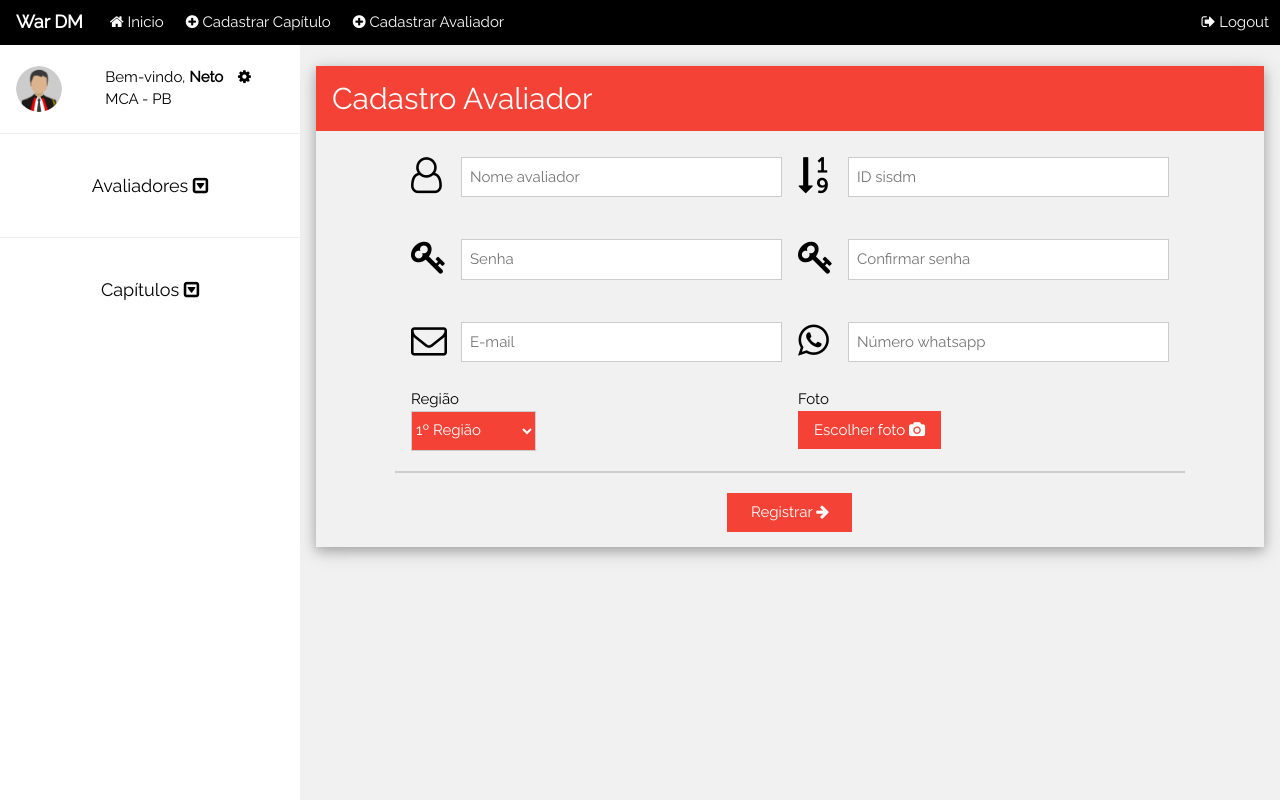
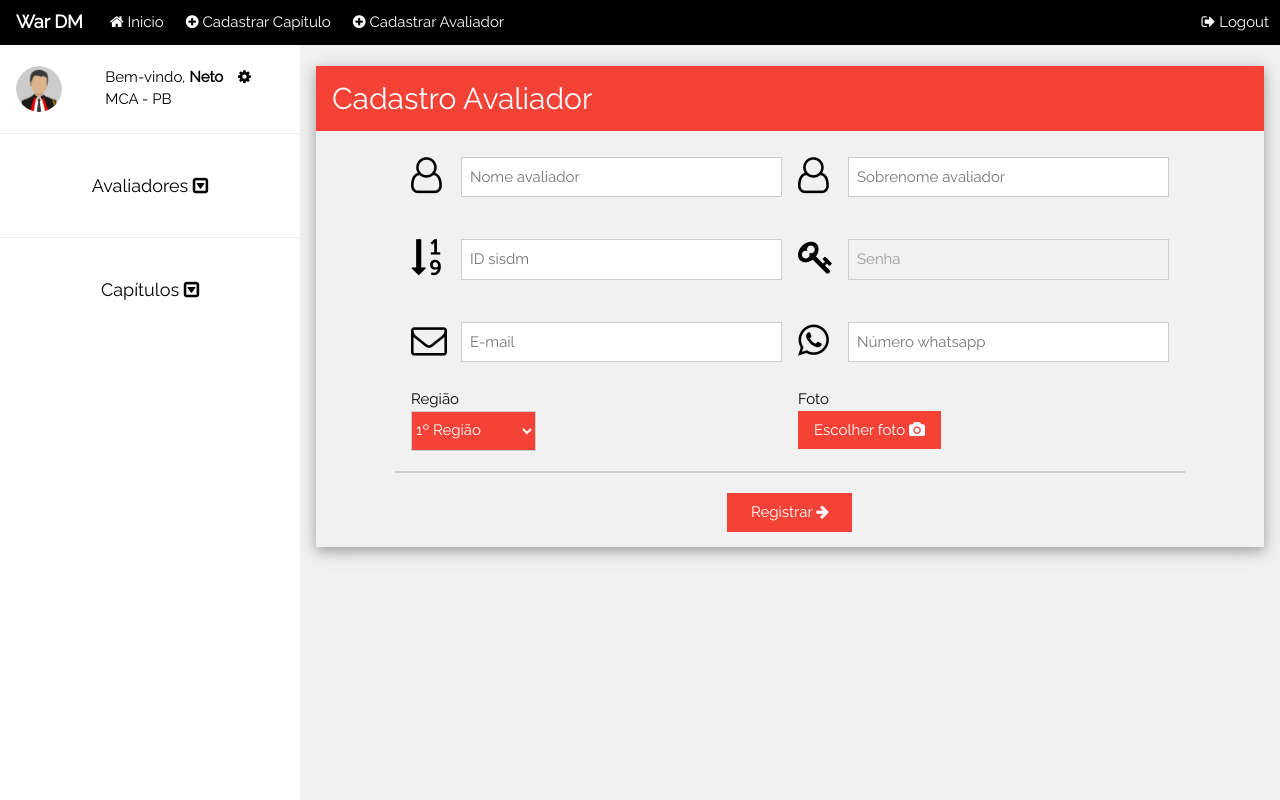
Before and after one commit to Nelho/war_dm, a Django app: page /avaliador/cadastro/ in a window 1280 px wide. Run offline with Django 3.2, Linux system fonts and the light colour scheme; some libraries are stand-ins or nearby versions.

Commit message:
cadastro de capítulo com senha default

```diff
--- a/avaliador/forms.py
+++ b/avaliador/forms.py
@@ -11,9 +11,9 @@ class AvaliadorForm(forms.Form):
 		("R7", "7º Região"),
 		)
 	nome = forms.CharField(label="Nome", max_length=50, widget=forms.TextInput())
+	sobrenome = forms.CharField(label="Sobrenome", max_length=50, widget=forms.TextInput())
 	login = forms.CharField(label="Identidade DeMolay", max_length=50, widget=forms.NumberInput())
-	senha = forms.CharField(label="senha", max_length=50, widget=forms.PasswordInput())
-	confirmar_senha = forms.CharField(label="confirmar_senha", max_length=50, widget=forms.PasswordInput())
+	senha = forms.CharField(label="senha", max_length=50, widget=forms.TextInput())
 	email = forms.CharField(widget=forms.EmailInput())
 	telefone = forms.CharField(label="telefone", max_length=20, widget=forms.TextInput())
 	regiao = forms.ChoiceField(label="região", choices=REGIONS_CHOICES)
--- a/avaliador/views.py
+++ b/avaliador/views.py
@@ -13,13 +13,10 @@ def cadastroAvaliador(request):
 	if request.method == "POST":
 		form = AvaliadorForm(request.POST, request.FILES)
 		if form.is_valid():
+			form_nome = form.cleaned_data["nome"]
+			form_sobrenome = form.cleaned_data["sobrenome"]
+			form_login = form.cleaned_data["login"]
 			form_senha = form.cleaned_data["senha"]
-			form_confirmar_senha = form.cleaned_data["confirmar_senha"]
-			if form_senha != form_confirmar_senha:
-				context = {"form": form}
-				return render(request, "avaliador/cadastro_avaliador.html", context=context)
-			form_nome = form.cleaned_data["nome"]
-			form_login = form.cleaned_data["login"]
 			form_regiao = form.cleaned_data["regiao"]
 			form_email = form.cleaned_data["email"]
 			form_telefone = form.cleaned_data["telefone"]
@@ -28,7 +25,7 @@ def cadastroAvaliador(request):
 			#form_foto.name = form_login + form_foto.name[form_foto.name.find("."):]
 
 			new_user = User.objects.create_user(form_login, password=form_senha,
-				first_name=form_nome, email=form_email)
+				first_name=form_nome, last_name=form_sobrenome, email=form_email)
 			new_user.save()
 			new_usuario = Usuario(user=new_user,
 				regiao=form_regiao,
--- a/templates/avaliador/cadastro_avaliador.html
+++ b/templates/avaliador/cadastro_avaliador.html
@@ -38,7 +38,7 @@
 			  		        	<div class="w3-row w3-section">
 			  		          	<div class="w3-col" style="width:50px"><i class="w3-xxlarge fa fa-user-o"></i></div>
 			  		            	<div class="w3-rest">
-			  		            		{{form.nome|add_class:"w3-input w3-border"|attr:"placeholder:Nome avaliador"}}
+			  		            		{{form.nome|add_class:"w3-input w3-border"|attr:"placeholder:Nome avaliador"|attr:"id:nome"}}
 			  		            	</div>
 			  		        	</div>
 
@@ -46,9 +46,9 @@
 
 			  		        <div class="w3-half">
 			  		        	<div class="w3-row w3-section">
-			  		          	<div class="w3-col" style="width:50px"><i class="w3-xxlarge fa fa-sort-numeric-asc"></i></div>
+			  		          	<div class="w3-col" style="width:50px"><i class="w3-xxlarge fa fa-user-o"></i></div>
 			  		            	<div class="w3-rest">
-			  		            		{{form.login|add_class:"w3-input w3-border"|attr:"placeholder:ID sisdm"}}
+			  		            		{{form.sobrenome|add_class:"w3-input w3-border"|attr:"placeholder:Sobrenome avaliador"}}
 			  		            	</div>
 			  		        	</div>
 
@@ -56,11 +56,12 @@
 			  		      </div>
 
 			  		      <div class="w3-row-padding">
+
 			  		      	<div class="w3-half">
 			  		      		<div class="w3-row w3-section">
-			  		          	<div class="w3-col" style="width:50px"><i class="w3-xxlarge fa fa-key"></i></div>
+			  		      	  	<div class="w3-col" style="width:50px"><i class="w3-xxlarge fa fa-sort-numeric-asc"></i></div>
 			  		      	    	<div class="w3-rest">
-			  		            		{{form.senha|add_class:"w3-input w3-border"|attr:"placeholder:Senha"|attr:"id:senha"}}
+			  		      	    		{{form.login|add_class:"w3-input w3-border"|attr:"placeholder:ID sisdm"|attr:"id:idDemolay"}}
 			  		      	    	</div>
 			  		      		</div>
 
@@ -69,12 +70,12 @@
 			  		        	<div class="w3-row w3-section">
 			  		          	<div class="w3-col" style="width:50px"><i class="w3-xxlarge fa fa-key"></i></div>
 			  		            	<div class="w3-rest">
-			  		            		{{form.confirmar_senha|add_class:"w3-input w3-border"|attr:"placeholder:Confirmar senha"|attr:"id:confirmar_senha"|attr:"onblur:validar_senhas()"}}
-			  		            		<label style="display:none" id="lbl_confirmar_senha" class="w3-text-red w3-animate-zoom">Senhas diferentes</label>
+			  		            		{{form.senha|add_class:"w3-input w3-border"|attr:"placeholder:Senha"|attr:"id:senha"|attr:"disabled"}}
 			  		            	</div>
 			  		        	</div>
 
 			  		        </div>
+
 			  		      </div>
 			  		      <div class="w3-row-padding">
 			  		        <div class="w3-half">
@@ -125,18 +126,14 @@
 
 	  </div>
 	  <script>
-	  	var password = document.getElementById("senha")
-	  	var confirm_password = document.getElementById("confirmar_senha");
-	  	var element_senhas_diferentes = document.getElementById("lbl_confirmar_senha")
-
-	  	function validar_senhas(){
-	  		if(password.value != confirm_password.value){
-	  			element_senhas_diferentes.style.display = "block";
-	  		}else{
-	  			element_senhas_diferentes.style.display = "none";
-	  		}
-	  		console.log("pegou")
-	  	}
+	  	var nome = document.getElementById("nome");
+	  	var senha = document.getElementById("senha");
+	  	var id = document.getElementById("idDemolay");
+	  	var func = function(){
+	  		senha.value = id.value + "_" + nome.value;
+	  	};
+	  	id.onkeyup = func;
+	  	nome.onkeyup = func;
 	  </script>
 	</div>
 
```
Lines whose indentation alone changed are shown as unchanged.
